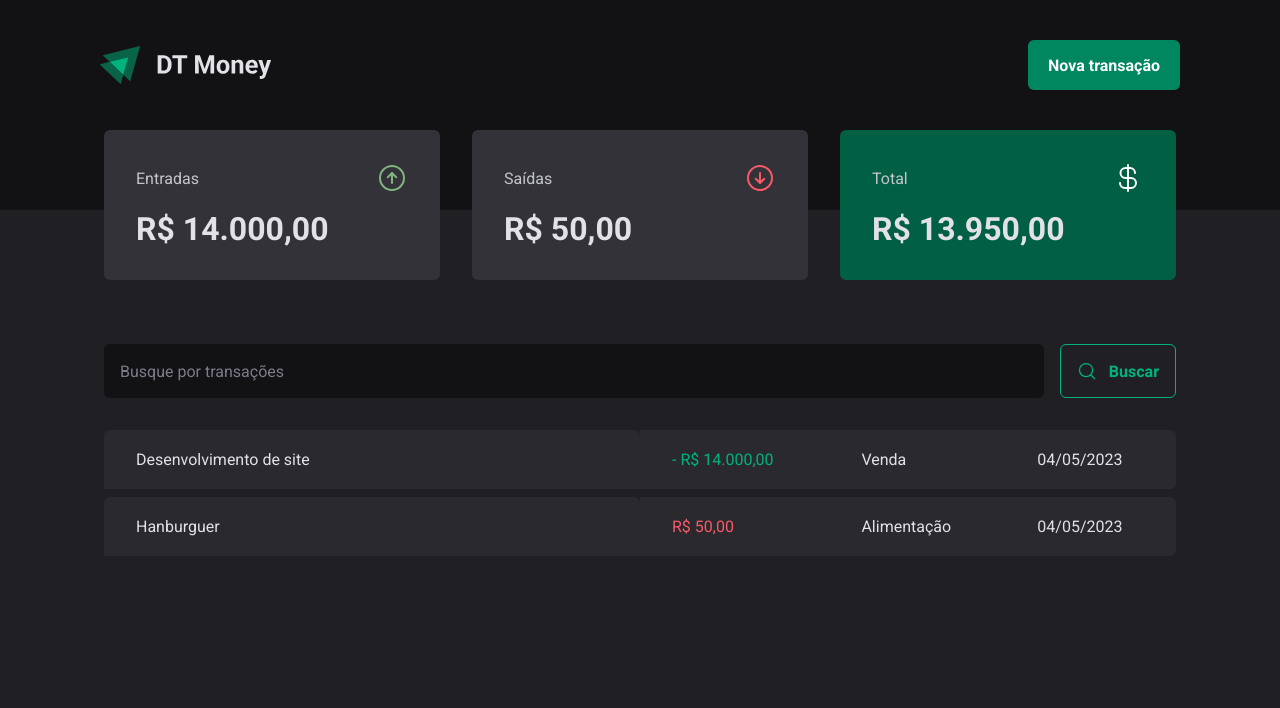
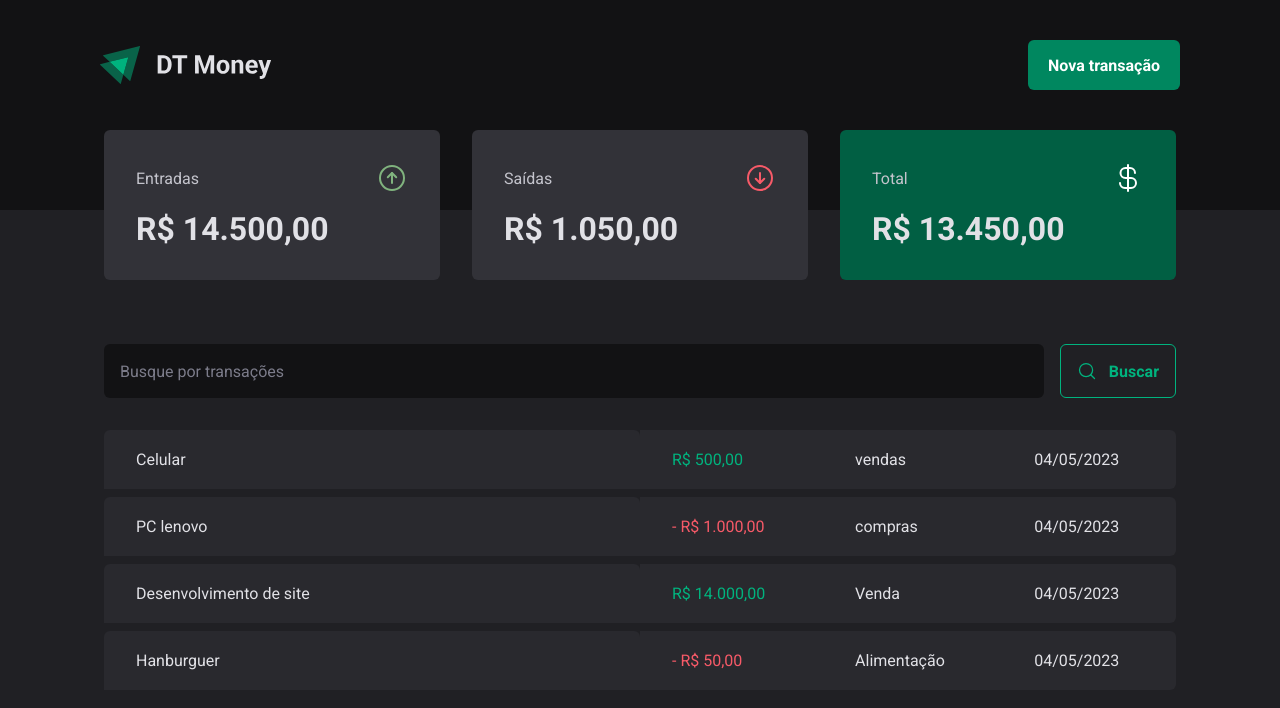
Before and after one commit to kassioOliveira/dt-money, a React (Vite) app: page / in a window 1280 px wide. Shown: the top 708 px of the page. Built offline with nearby package versions, Linux system fonts and the light colour scheme; data requests are answered from the project's data file.

Commit message:
creating new transaction

```diff
--- a/server.json
+++ b/server.json
@@ -1,20 +1,36 @@
 {
-   "transactions":[
+  "transactions": [
     {
-        "id":1,
-        "description": "Desenvolvimento de site",
-        "type":"income",
-        "category":"Venda",
-        "price":14000,
-        "createdAt":"2023-05-04T12:23:41.035Z"
+      "id": 1,
+      "description": "Desenvolvimento de site",
+      "type": "income",
+      "category": "Venda",
+      "price": 14000,
+      "createdAt": "2023-05-04T12:23:41.035Z"
     },
     {
-        "id":2,
-        "description": "Hanburguer",
-        "type":"outcome",
-        "category":"Alimentação",
-        "price":50,
-        "createdAt":"2023-05-04T12:15:41.035Z"
+      "id": 2,
+      "description": "Hanburguer",
+      "type": "outcome",
+      "category": "Alimentação",
+      "price": 50,
+      "createdAt": "2023-05-04T12:15:41.035Z"
+    },
+    {
+      "description": "PC lenovo",
+      "price": 1000,
+      "category": "compras",
+      "type": "outcome",
+      "createdAt": "2023-05-04T17:07:35.778Z",
+      "id": 3
+    },
+    {
+      "description": "Celular",
+      "price": 500,
+      "category": "vendas",
+      "type": "income",
+      "createdAt": "2023-05-04T17:42:10.653Z",
+      "id": 4
     }
-   ]
+  ]
 }
--- a/src/components/NewTransactionModal/index.tsx
+++ b/src/components/NewTransactionModal/index.tsx
@@ -4,6 +4,8 @@
 import * as z from 'zod';
 import { Controller, useForm } from 'react-hook-form';
 import { zodResolver } from '@hookform/resolvers/zod';
+import { useContext } from 'react';
+import { TransactionsContext } from '../../contexts/TransactionsContext';
 
 
 const newTransactionFormSchema = z.object({
@@ -16,7 +18,10 @@
 type NewTrasactionFormInputs = z.infer<typeof newTransactionFormSchema>
 
 export  function NewTransactionModal() {
-  const { control ,handleSubmit , register, formState: {isSubmitting}} = useForm<NewTrasactionFormInputs>({
+
+  const {createTransaction} = useContext(TransactionsContext)
+
+  const { control ,handleSubmit , register, reset ,formState: {isSubmitting}} = useForm<NewTrasactionFormInputs>({
      resolver: zodResolver(newTransactionFormSchema),
      defaultValues: {
       type:'income'
@@ -24,9 +29,17 @@
   })
 
   async function handleCreateNewTransaction(data: NewTrasactionFormInputs){
-    await new Promise(resolve => setTimeout(resolve,2000));
 
-    console.log(data)
+    const { description, category, price, type } = data;
+
+   createTransaction({
+    description,
+    category,
+    price,
+    type
+   })
+
+    reset();
   }
 
   return (
--- a/src/contexts/TransactionsContext.tsx
+++ b/src/contexts/TransactionsContext.tsx
@@ -11,14 +11,24 @@
 
 }
 
+interface CreateTransactionInput {
+    description:string;
+    price: number;
+    category: string;
+    type: 'income' | 'outcome'
+}
+
 interface TransactionContextType {
     transactions: Transaction[];
     fetchTransactions:(query?: string) => Promise<void>;
+    createTransaction: (data: CreateTransactionInput) => Promise<void> ;
 }
 
 interface TransactionsProviderProps {
     children: ReactNode;
 }
+
+
 
 export const TransactionsContext = createContext({} as TransactionContextType);
 
@@ -31,12 +41,29 @@
 
         const response = await api.get('transactions',{
             params: {
+                _sort: 'createdAt',
+                _order: 'desc',
                 q: query
             }
         })
 
         setTransactions(response.data)
 
+      }
+
+      async function createTransaction(data:CreateTransactionInput){
+
+        const { description ,price ,category ,type } = data
+
+        const response = await api.post('transactions', {
+            description,
+            price,
+            category,
+            type,
+            createdAt: new Date()
+          })
+
+          setTransactions((state) => [response.data,...state])
       }
 
       useEffect(()=>{
@@ -49,7 +76,8 @@
     return (
         <TransactionsContext.Provider value={{
             transactions,
-            fetchTransactions
+            fetchTransactions,
+            createTransaction
         }}>
             {children}
         </TransactionsContext.Provider>
--- a/src/pages/Transactions/index.tsx
+++ b/src/pages/Transactions/index.tsx
@@ -29,7 +29,7 @@
               <tr key={transaction.id}>
               <td width='50%' >{transaction.description}</td>
               <td> <PriceHighLight variant={transaction.type}>
-                {transaction.type === "income" && '- '}
+                {transaction.type === "outcome" && '- '}
               {priceFormatter.format(transaction.price)}
                 </PriceHighLight></td>
               <td>{transaction.category}</td>
```
